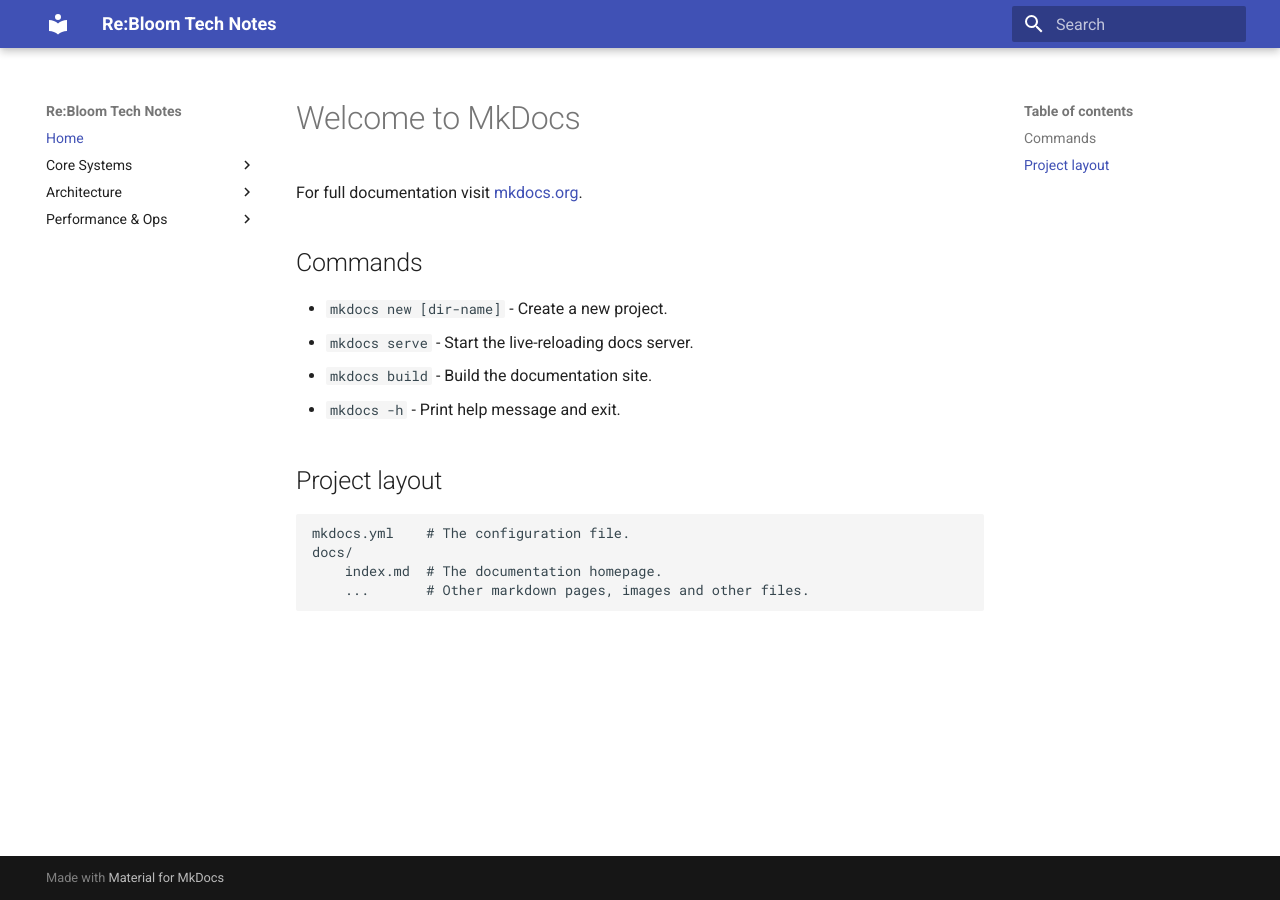
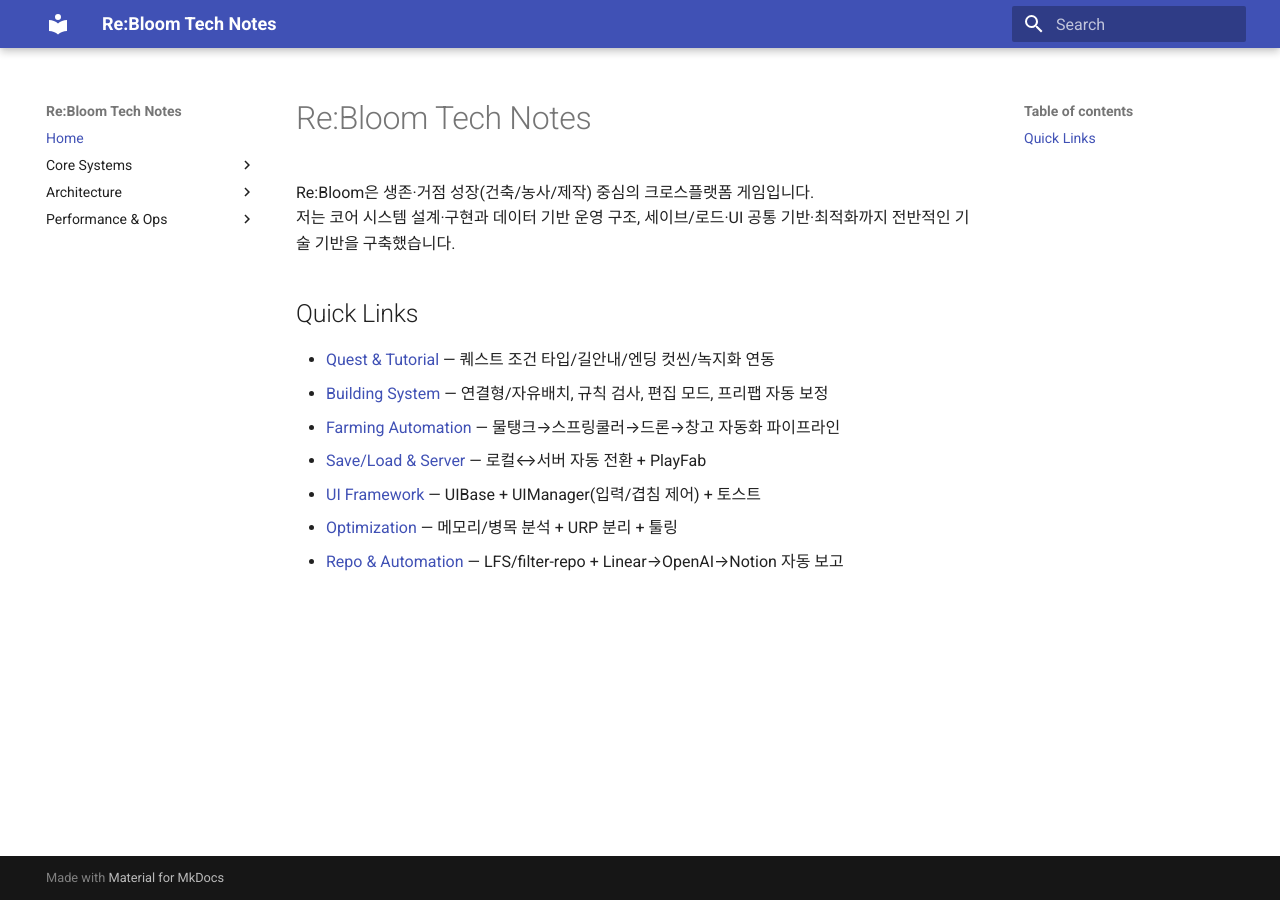
Before and after one commit to Giku77/rebloom-tech-notes, an MkDocs documentation site: the page built from docs/index.md, in a window 1280 px wide. Built offline with MkDocs 1.6.1 and Material for MkDocs 9.7.7, drawn with Linux system fonts in a browser that asks for light colours.

```diff
--- a/docs/index.md
+++ b/docs/index.md
@@ -1,17 +1,13 @@
-# Welcome to MkDocs
+# Re:Bloom Tech Notes
 
-For full documentation visit [mkdocs.org](https://www.mkdocs.org).
+Re:Bloom은 생존·거점 성장(건축/농사/제작) 중심의 크로스플랫폼 게임입니다.
+저는 코어 시스템 설계·구현과 데이터 기반 운영 구조, 세이브/로드·UI 공통 기반·최적화까지 전반적인 기술 기반을 구축했습니다.
 
-## Commands
-
-* `mkdocs new [dir-name]` - Create a new project.
-* `mkdocs serve` - Start the live-reloading docs server.
-* `mkdocs build` - Build the documentation site.
-* `mkdocs -h` - Print help message and exit.
-
-## Project layout
-
-    mkdocs.yml    # The configuration file.
-    docs/
-        index.md  # The documentation homepage.
-        ...       # Other markdown pages, images and other files.
+## Quick Links
+- [Quest & Tutorial](quest.md) — 퀘스트 조건 타입/길안내/엔딩 컷씬/녹지화 연동
+- [Building System](building.md) — 연결형/자유배치, 규칙 검사, 편집 모드, 프리팹 자동 보정
+- [Farming Automation](farming.md) — 물탱크→스프링쿨러→드론→창고 자동화 파이프라인
+- [Save/Load & Server](save-load.md) — 로컬↔서버 자동 전환 + PlayFab
+- [UI Framework](ui-framework.md) — UIBase + UIManager(입력/겹침 제어) + 토스트
+- [Optimization](optimization.md) — 메모리/병목 분석 + URP 분리 + 툴링
+- [Repo & Automation](ops-automation.md) — LFS/filter-repo + Linear→OpenAI→Notion 자동 보고
```
Also changed, not shown: docs/farming.md (+15 -0 lines).
